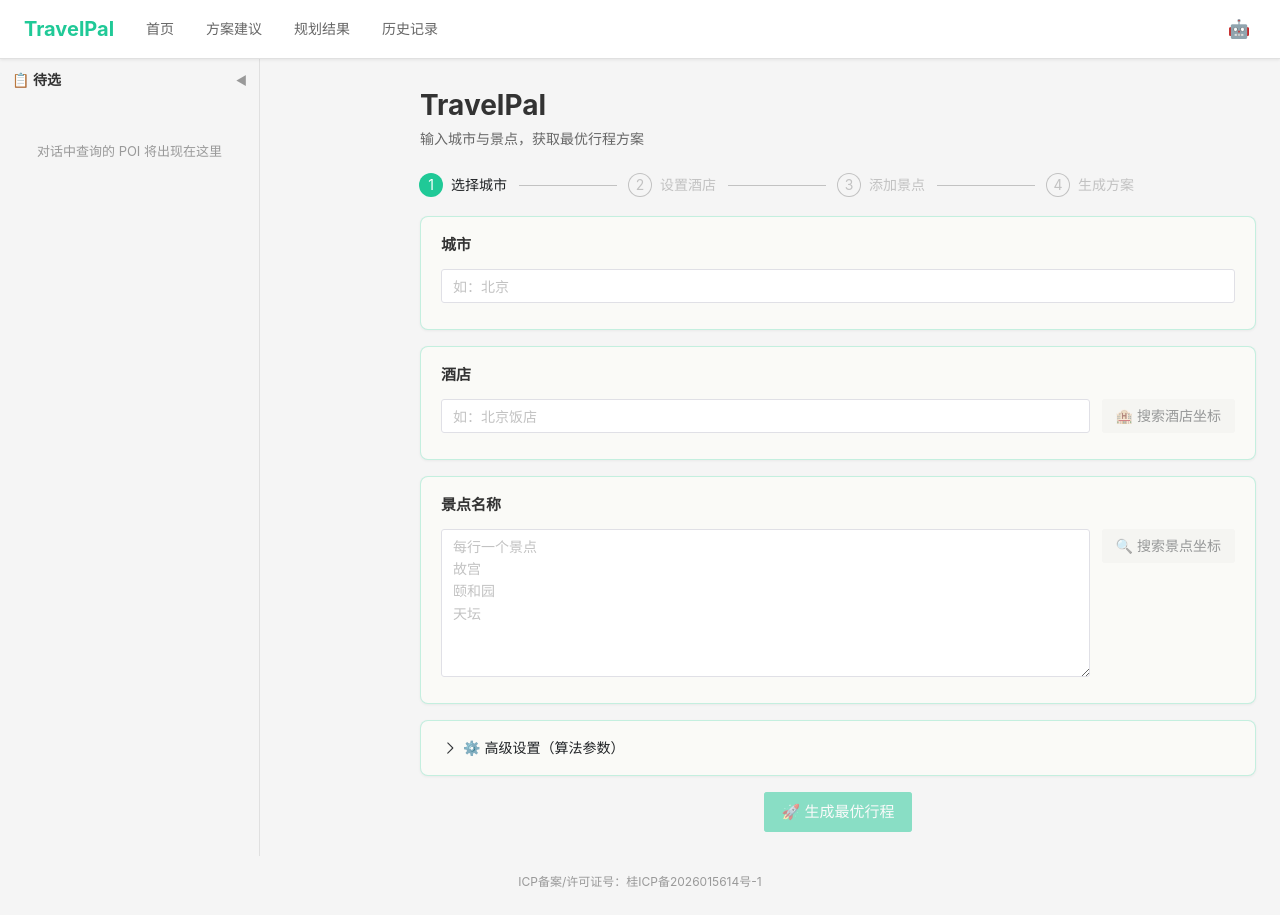
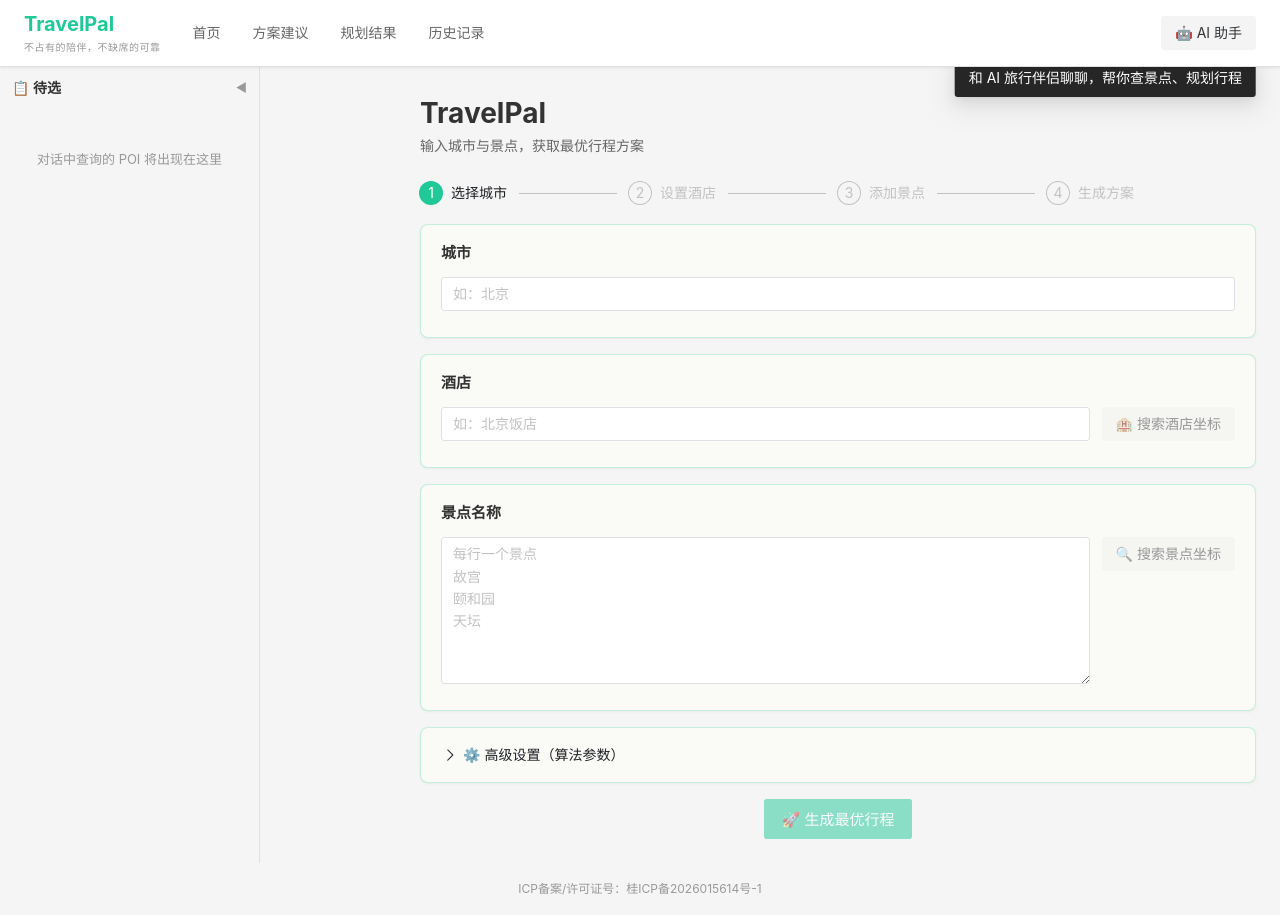
Before and after one commit to xiaojiune/TravelPal, a Vue app in the folder frontend/: page / in a window 1280 px wide. Built offline with nearby package versions, Linux system fonts and the light colour scheme.

Commit message:
feat: 导航栏品牌区 slogan + AI 助手文字按钮（首访 tooltip+bounce 永久一次）+ Agent 面板标题垂直居中

```diff
--- a/frontend/components.d.ts
+++ b/frontend/components.d.ts
@@ -33,6 +33,7 @@ declare module 'vue' {
     NStep: typeof import('naive-ui')['NStep']
     NSteps: typeof import('naive-ui')['NSteps']
     NTag: typeof import('naive-ui')['NTag']
+    NTooltip: typeof import('naive-ui')['NTooltip']
     PendingPanel: typeof import('./src/components/PendingPanel.vue')['default']
     RouterLink: typeof import('vue-router')['RouterLink']
     RouterView: typeof import('vue-router')['RouterView']
--- a/frontend/src/App.vue
+++ b/frontend/src/App.vue
@@ -5,23 +5,31 @@
       <n-dialog-provider>
         <div id="travelpal-app">
           <nav class="nav-bar">
+            <div class="nav-brand-area">
               <router-link to="/" class="nav-brand">TravelPal</router-link>
+              <span class="nav-slogan">不占有的陪伴，不缺席的可靠</span>
+            </div>
             <div class="nav-links">
               <router-link to="/">首页</router-link>
               <router-link to="/suggest">方案建议</router-link>
               <router-link to="/plan">规划结果</router-link>
               <router-link to="/history">历史记录</router-link>
             </div>
-            <!-- 全局 Agent 入口：导航栏右侧按钮，点击导航栏下方浮出面板 -->
+            <!-- 全局 Agent 入口：文字按钮自我解释，首访自动弹 tooltip + bounce 提醒（永久一次），之后 hover 提示 -->
+            <n-tooltip placement="bottom-end" :show="attention">
+              <template #trigger>
                 <n-button
                   class="nav-agent"
-              circle
-              quaternary
+                  :class="{ 'agent-attention': attention }"
+                  secondary
                   :aria-label="agentOpen ? '收起 AI 助手' : '打开 AI 助手'"
-              @click="agentOpen = !agentOpen"
+                  @click="agentOpen = !agentOpen; attention = undefined"
                 >
-              🤖
+                  🤖 AI 助手
                 </n-button>
+              </template>
+              和 AI 旅行伴侣聊聊，帮你查景点、规划行程
+            </n-tooltip>
           </nav>
           <div class="app-body">
             <PendingPanel />
@@ -56,6 +64,22 @@ import AgentPanel from '@/components/AgentPanel.vue'
 /** 全局 Agent 面板显隐（导航栏按钮 / 遮罩点击 / Esc 三路控制）。 */
 const agentOpen = ref(false)
 
+/**
+ * 首访引导（永久一次，localStorage 标记）：AI 按钮自动弹 tooltip + bounce 提醒。
+ * 点击按钮立即关闭；3s 后自动收起并回退为 hover 提示（undefined 恢复默认行为）。
+ */
+const attention = ref<boolean | undefined>(undefined)
+const ATTENTION_KEY = 'travelpal_agent_attention_shown'
+onMounted(() => {
+  if (!localStorage.getItem(ATTENTION_KEY)) {
+    localStorage.setItem(ATTENTION_KEY, '1')
+    attention.value = true
+    setTimeout(() => {
+      attention.value = undefined
+    }, 3000)
+  }
+})
+
 /** Esc 收起 Agent 面板。 */
 function onKeydown(e: KeyboardEvent) {
   if (e.key === 'Escape') agentOpen.value = false
--- a/frontend/src/components/AgentPanel.vue
+++ b/frontend/src/components/AgentPanel.vue
@@ -146,7 +146,8 @@ function resetPanelWidth() {
 .context-title {
   position: absolute;
   left: 12px;
-  top: 2px;
+  top: 50%;
+  transform: translateY(-50%);
   font-size: 20px;
   font-weight: 700;
   line-height: 1;
--- a/frontend/src/style.css
+++ b/frontend/src/style.css
@@ -36,11 +36,26 @@ body {
   z-index: 2001;
 }
 
+.nav-brand-area {
+  display: flex;
+  flex-direction: column;
+  justify-content: center;
+  line-height: 1.25;
+}
+
 .nav-brand {
   font-size: 20px;
   font-weight: 700;
   color: var(--tp-primary);
   text-decoration: none;
+}
+
+.nav-slogan {
+  margin-top: 4px;
+  font-size: 10px;
+  color: var(--tp-text-3);
+  letter-spacing: 0.5px;
+  white-space: nowrap;
 }
 
 .nav-links {
@@ -65,7 +80,26 @@ body {
 /* 导航栏右侧 Agent 入口按钮：推至最右 */
 .nav-agent {
   margin-left: auto;
-  font-size: 18px;
+}
+
+/* 首访引导：按钮轻微上下弹跳，仅首次打开页面出现一次 */
+@keyframes agent-bounce {
+  0%,
+  100% {
+    transform: translateY(0);
+  }
+  25% {
+    transform: translateY(-3px);
+  }
+  50% {
+    transform: translateY(0);
+  }
+  75% {
+    transform: translateY(-2px);
+  }
+}
+.agent-attention {
+  animation: agent-bounce 1s ease-in-out 3;
 }
 
 .main-content {
```
Lines whose indentation alone changed are shown as unchanged.
